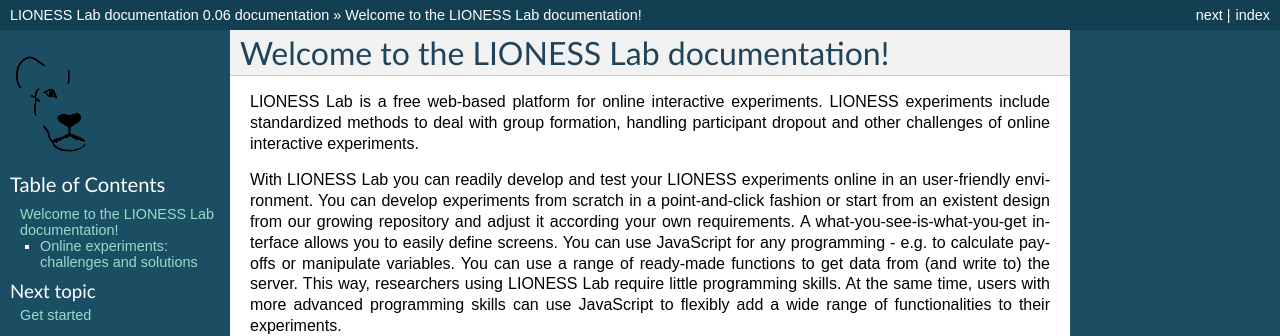
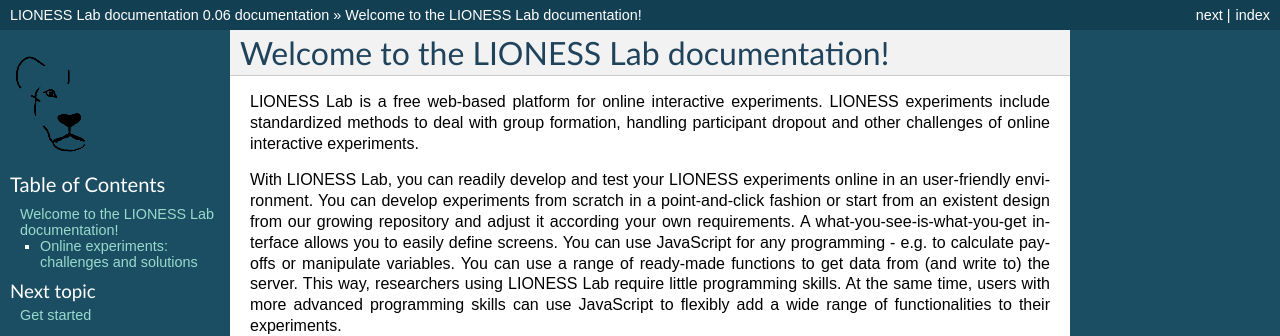
Before and after one commit to marcusgia2505/LIONESS_doc, a Sphinx documentation site: the page built from docs/index.rst, in a window 1280 px wide and 900 px high. Shown: the top 336 px of the window. Built offline with Sphinx 7.4.7, drawn with Linux system fonts in a browser that asks for light colours.

```diff
--- a/docs/index.rst
+++ b/docs/index.rst
@@ -4,7 +4,7 @@ Welcome to the LIONESS Lab documentation!
 
 LIONESS Lab is a free web-based platform for online interactive experiments. LIONESS experiments include standardized methods to deal with group formation, handling participant dropout and other challenges of online interactive experiments.
 
-With LIONESS Lab you can readily develop and test your LIONESS experiments online in an user-friendly environment. You can develop experiments from scratch in a point-and-click fashion or start from an existent design from our growing repository and adjust it according your own requirements. A what-you-see-is-what-you-get interface allows you to easily define screens. You can use JavaScript for any programming - e.g. to calculate payoffs or manipulate variables. You can use a range of ready-made functions to get data from (and write to) the server. This way, researchers using LIONESS Lab require little programming skills. At the same time, users with more advanced programming skills can use JavaScript to flexibly add a wide range of functionalities to their experiments.
+With LIONESS Lab, you can readily develop and test your LIONESS experiments online in an user-friendly environment. You can develop experiments from scratch in a point-and-click fashion or start from an existent design from our growing repository and adjust it according your own requirements. A what-you-see-is-what-you-get interface allows you to easily define screens. You can use JavaScript for any programming - e.g. to calculate payoffs or manipulate variables. You can use a range of ready-made functions to get data from (and write to) the server. This way, researchers using LIONESS Lab require little programming skills. At the same time, users with more advanced programming skills can use JavaScript to flexibly add a wide range of functionalities to their experiments.
 
 
 Once your LIONESS experiment is ready, you can download it and run it on your own server. Participants can then invited to online sessions, e.g. by using Amazon Mechanical Turk (MTurk). At the end of a session, you can download a spreadsheet with the data, as well as a file to automate bonus payments on MTurk. Using LIONESS Lab you can choose to share LIONESS experiments with your co-authors and other experimenters.
```
